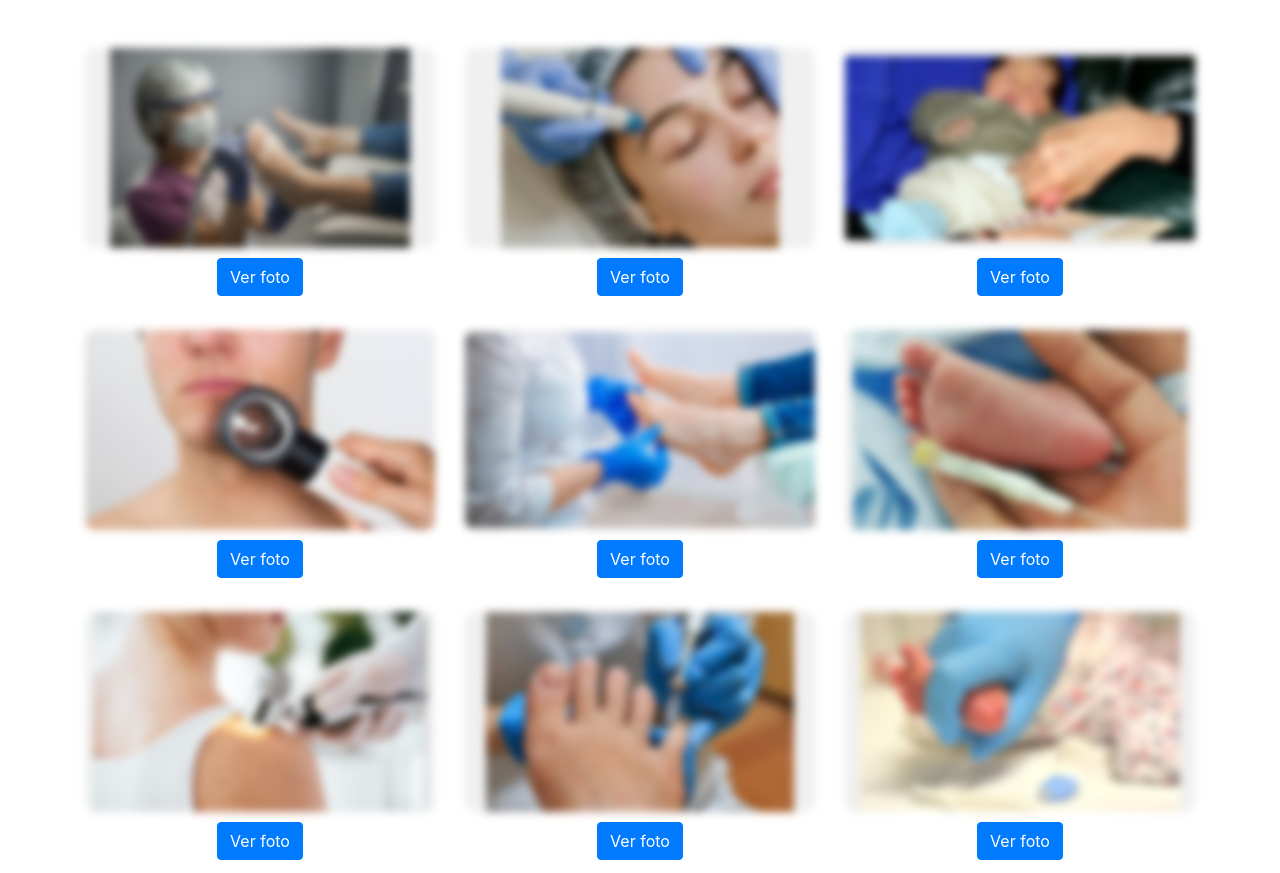
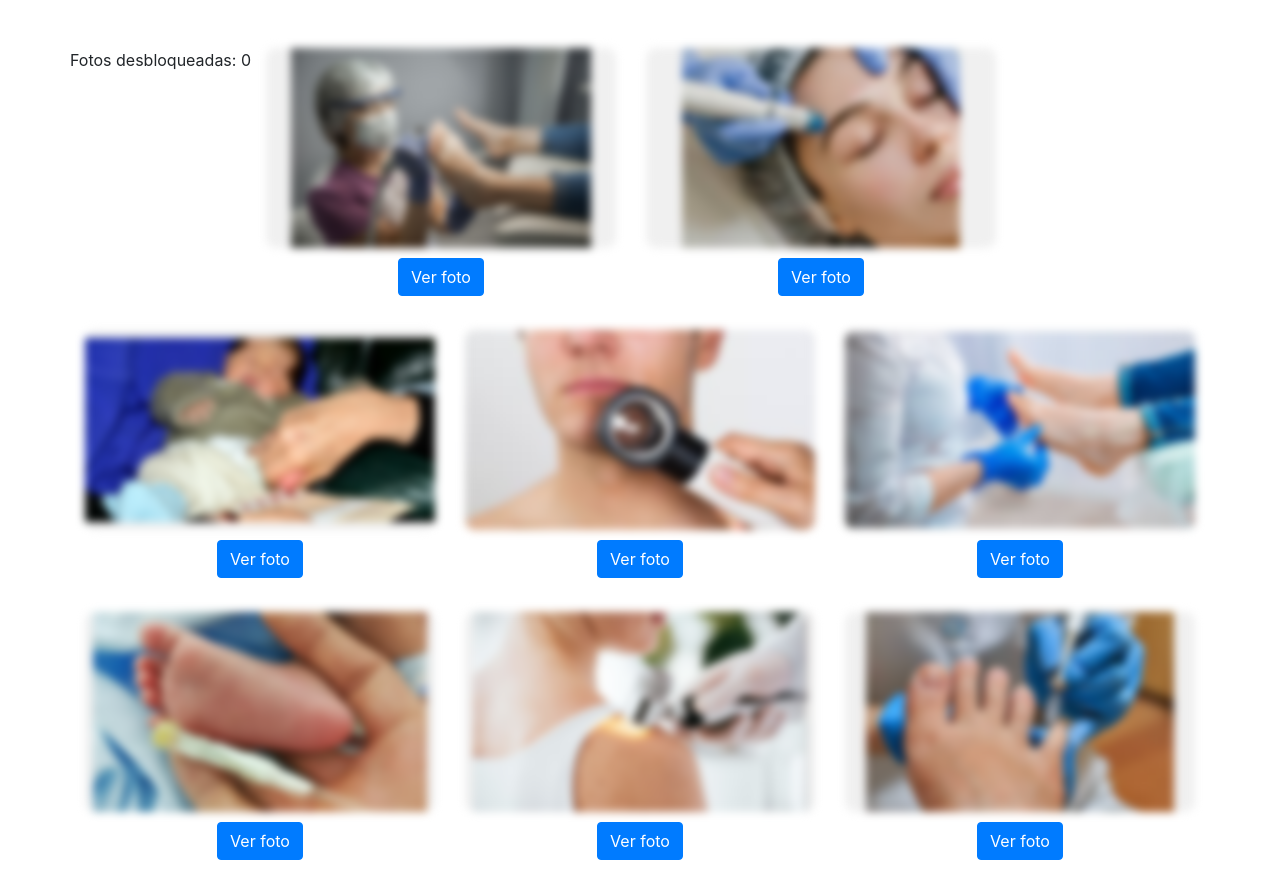
Before and after one commit to DiocelinMA/galeria, a plain HTML site: page gallery-v2.html in a window 1280 px wide. Shown: the top 873 px of the page. Drawn offline with nearby package versions, Linux system fonts and the light colour scheme.

Commit message:
Update gallery-v2.html

```diff
--- a/gallery-v2.html
+++ b/gallery-v2.html
@@ -35,6 +35,9 @@
 <body>
     <div class="container mt-5">
       <div class="row">
+        <div class="text-center mb-4">
+          <p>Fotos desbloqueadas: <span id="contador">0</span></p>
+        </div>
         <!-- Imagen 1 -->
         <div class="col-md-4 mb-4">
           <div class="card text-center">
```
